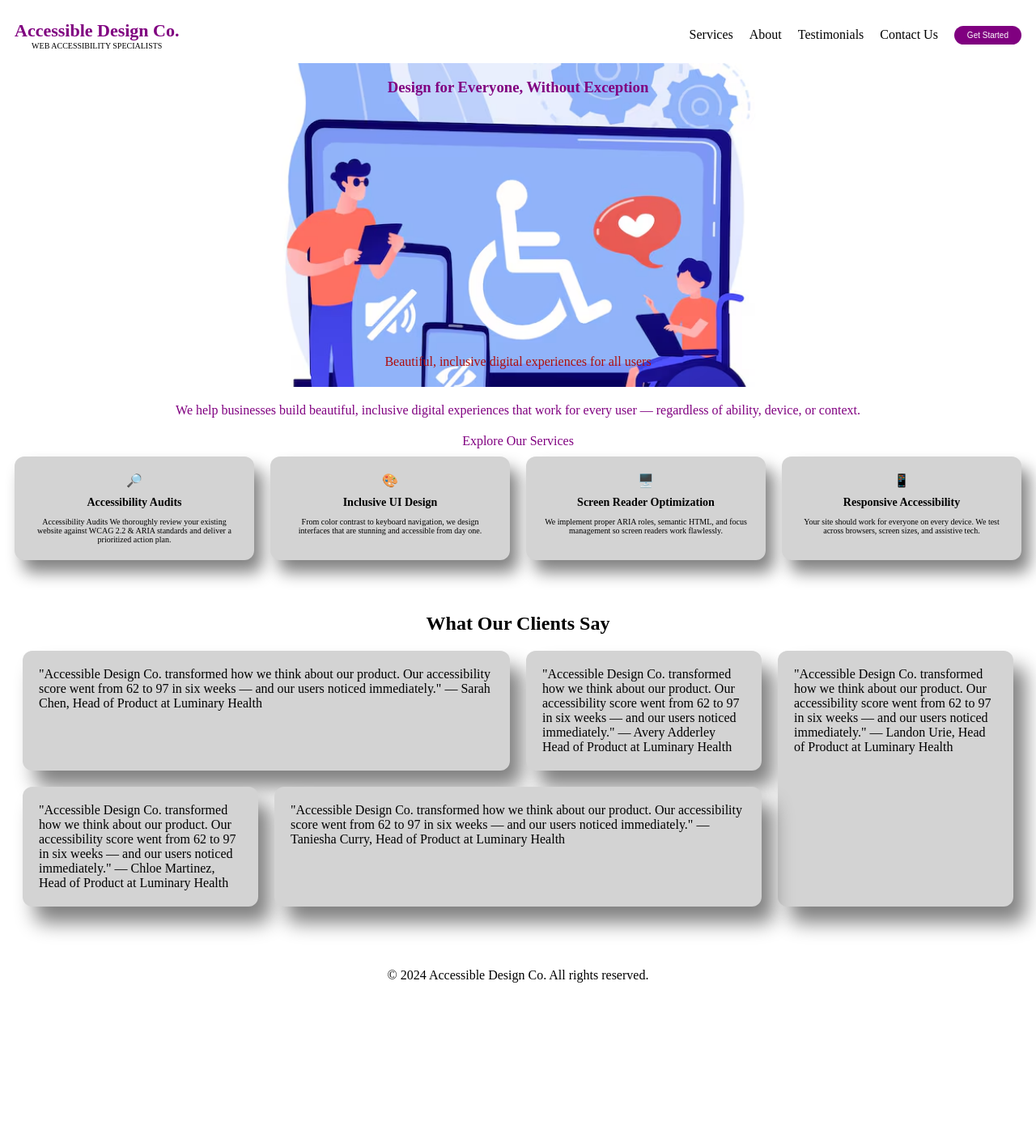
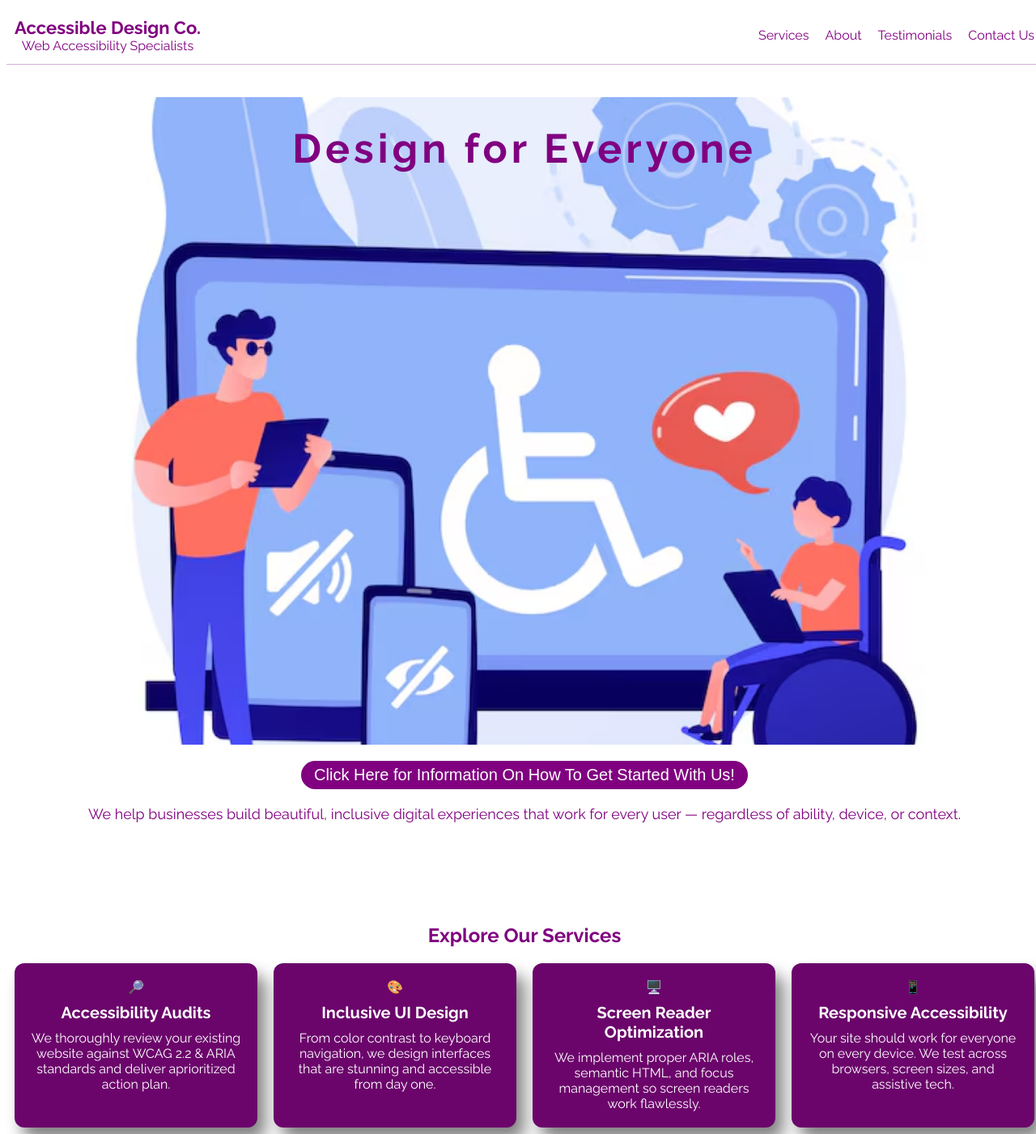
Before and after one commit to uries242/Mod2_SBA, a plain HTML site: page index.html in a window 1280 px wide. Shown: the top 1401 px of the page at 81% size. Before the commit the page ends 1258 px from the top, so only its background shows below. Drawn offline with Linux system fonts and the light colour scheme.

Commit message:
Added new features

```diff
--- a/index.html
+++ b/index.html
@@ -4,15 +4,20 @@
 <head>
     <meta charset="UTF-8">
     <meta name="viewport" content="width=device-width, initial-scale=1.0">
+    <link rel="preconnect" href="https://fonts.googleapis.com">
+    <link rel="preconnect" href="https://fonts.gstatic.com" crossorigin>
+    <link href="https://fonts.googleapis.com/css2?family=Raleway:ital,wght@0,100..900;1,100..900&display=swap"
+        rel="stylesheet">
     <link rel="stylesheet" href="./style.css">
     <title>Accessible Design Co</title>
 </head>
 
 <body>
     <header>
+
         <div class="brand">
-            <h4>Accessible Design Co.</h4>
-            <p>WEB ACCESSIBILITY SPECIALISTS</p>
+            <p class="company-name">Accessible Design Co.</p>
+            <p>Web Accessibility Specialists</p>
         </div>
 
         <div class="nav-group">
@@ -24,49 +29,51 @@
                     <li><a href="#contact">Contact Us</a></li>
                 </ul>
             </nav>
+        </div>
 
-            <button type="button">Get Started</button>
-        </div>
     </header>
 
     <main>
         <div class="hero-image">
             <div class="hero-text">
-                <h3>Design for Everyone, Without Exception</h1>
+                <h1>Design for Everyone</h1>
             </div>
-            <p class="hero-subtitle">Beautiful, inclusive digital experiences for all users</p>
+            <!-- <p class="hero-subtitle">Beautiful, inclusive digital experiences for all users</p> -->
         </div>
+
+        <button type="button">Click Here for Information On How To Get Started With Us!</button>
 
         <p class="intro-text">
             We help businesses build beautiful, inclusive digital experiences that work for every user — regardless of
             ability, device, or context.
         </p>
 
-        <p class="explore-text">
-            Explore Our Services
-        </p>
+        <section id="services" class="services">
+            <h2 class="explore-text">Explore Our Services</h2>
+            <div class="services-grid">
 
-        <section id="services" class="services">
                 <div class="service-card">
                     <span>🔎</span>
                     <h3>Accessibility Audits</h3>
-                <p>Accessibility Audits
-                    We thoroughly review your existing website against WCAG 2.2 & ARIA standards and deliver a
-                    prioritized action plan.</p>
+                    <p>We thoroughly review your existing website against WCAG 2.2 & ARIA standards and deliver
+                        aprioritized action plan.
+                    </p>
                 </div>
 
                 <div class="service-card">
                     <span>🎨</span>
                     <h3>Inclusive UI Design</h3>
                     <p>From color contrast to keyboard navigation, we design interfaces that are stunning and accessible
-                    from day one.</p>
+                        from day one.
+                    </p>
                 </div>
 
                 <div class="service-card">
                     <span>🖥️</span>
                     <h3>Screen Reader Optimization</h3>
                     <p>We implement proper ARIA roles, semantic HTML, and focus management so screen readers work
-                    flawlessly.</p>
+                        flawlessly.
+                    </p>
                 </div>
 
                 <div class="service-card">
@@ -75,42 +82,44 @@
                     <p>Your site should work for everyone on every device. We test across browsers, screen sizes, and
                         assistive tech.</p>
                 </div>
+            </div>
+
         </section>
 
-        <section id="testimonials" class="testimonials">
+        <section id="testimonials" class="testimonialHeader">
             <h2>What Our Clients Say</h2>
 
             <div class="testimonial-grid">
 
-                <div class="item" id="sarah">
-                    "Accessible Design Co. transformed how we think about our product. Our accessibility score went from
-                    62 to 97 in six weeks — and our users noticed immediately."
-                    — Sarah Chen, Head of Product at Luminary Health
-                </div>
+                <article class="item" id="sarah">
+                    <span>"Accessible Design Co. transformed how we think about our product. Our accessibility score went from
+                    62 to 97 in six weeks — and our users noticed immediately."</span>
+                    <p>— Sarah Chen, Head of Product at Luminary Health</p>
+                </article>
 
-                <div class="item" id="avery">
-                    "Accessible Design Co. transformed how we think about our product. Our accessibility score went from
-                    62 to 97 in six weeks — and our users noticed immediately."
-                    — Avery Adderley Head of Product at Luminary Health
-                </div>
+                <article class="item" id="avery">
+                    <span>"Accessible Design Co. transformed how we think about our product. Our accessibility score went from
+                    62 to 97 in six weeks — and our users noticed immediately."</span>
+                    <p>— Avery Adderley, Head of Product at Luminary Health</p>
+                </article>
 
-                <div class="item" id="landon">
-                    "Accessible Design Co. transformed how we think about our product. Our accessibility score went from
-                    62 to 97 in six weeks — and our users noticed immediately."
-                    — Landon Urie, Head of Product at Luminary Health
-                </div>
+                <article class="item" id="landon">
+                    <span>"Accessible Design Co. transformed how we think about our product. Our accessibility score went from
+                    62 to 97 in six weeks — and our users noticed immediately."</span>
+                    <p>— Landon Urie, Head of Product at Luminary Health</p>
+                </article>
 
-                <div class="item" id="chloe">
-                    "Accessible Design Co. transformed how we think about our product. Our accessibility score went from
-                    62 to 97 in six weeks — and our users noticed immediately."
-                    — Chloe Martinez, Head of Product at Luminary Health
-                </div>
+                <article class="item" id="chloe">
+                    <span>"Accessible Design Co. transformed how we think about our product. Our accessibility score went from
+                    62 to 97 in six weeks — and our users noticed immediately."</span>
+                    <p>— Chloe Martinez, Head of Product at Luminary Health</p>
+                </article>
 
-                <div class="item" id="taniesha">
-                    "Accessible Design Co. transformed how we think about our product. Our accessibility score went from
-                    62 to 97 in six weeks — and our users noticed immediately."
-                    — Taniesha Curry, Head of Product at Luminary Health
-                </div>
+                <article class="item" id="taniesha">
+                    <span>"Accessible Design Co. transformed how we think about our product. Our accessibility score went from
+                    62 to 97 in six weeks — and our users noticed immediately."</span>
+                    <p>— Taniesha Curry, Head of Product at Luminary Health</p>
+                </article>
             </div>
         </section>
     </main>
--- a/style.css
+++ b/style.css
@@ -1,28 +1,29 @@
-h4 {
-  color: black;
-  /* text-align: center; */
+body {
+  width: 100%;
+  height: 100vh;
+  background-color: white;
+  font-family: Raleway, sans-serif;
+  text-align: center;
 }
 
-.brand {
-  display: flex;
-  flex-direction: column;
-  /* align-items: center;
-  font-size: 24px;
-  font-weight: bold;
-  color: purple; */
-}
-
-.brand h4 {
+.company-name {
+  font-family: Raleway, sans-serif;
   font-size: 22px;
   font-weight: bold;
   color: purple;
   margin: 0;
 }
 
+.brand {
+  color: purple;
+  display: flex;
+  flex-direction: column;
+  align-items: center;
+}
+
 .brand p {
-  font-size: 10px;
   text-align: center;
-  color: black;
+  /* letter-spacing: 1px; */
   margin: 0;
 }
 
@@ -32,8 +33,8 @@ header {
   align-items: center;
   justify-content: space-between;
   gap: 40px;
-  color: black;
   padding: 10px;
+  border-bottom: 1px solid rgb(212, 175, 212);
 }
 
 .nav-group {
@@ -51,11 +52,12 @@ nav ul {
 
 nav a {
   text-decoration: none;
-  color: black;
+  color: purple;
 }
 
 button {
-  font-size: 10px;
+  margin-top: 20px;
+  font-size: 20px;
   padding: 6px 16px;
   background-color: purple;
   color: white;
@@ -65,10 +67,11 @@ button {
 }
 
 .hero-image {
+  margin-top: 40px;
   width: 100%;
-  height: 400px;
+  height: 100vh;
   background-image: url("images/electronic_accessibility.png");
-  background-size: 60%;
+  background-size: cover;
   background-repeat: no-repeat;
   background-position: center;
   position: relative;
@@ -78,7 +81,9 @@ button {
 }
 
 .hero-text {
+  font-size: 25px;
   text-align: center;
+  letter-spacing: 5px;
   color: purple;
   position: absolute;
   top: 0px;
@@ -92,12 +97,11 @@ button {
   color: rgb(174, 13, 13);
   text-align: center;
   white-space: nowrap;
-  /* background-color: rgba(0, 0, 0, 0.5); */
   padding: 6px 16px;
-  /* border-radius: 4px; */
 }
 
 .intro-text {
+    font-size: large;
   text-align: center;
   color: purple;
   margin: 20px;
@@ -106,35 +110,38 @@ button {
 .explore-text {
   text-align: center;
   color: purple;
-    margin-bottom: 5px;
+  margin-top: 100px;
+  margin-bottom: 20px;
 }
 
 .services {
+  padding: 5px 10px;
+}
+
+.services-grid {
   display: flex;
   gap: 20px;
-    padding: 5px 10px;
 }
 
 .service-card {
   text-align: center;
   flex: 1;
-    background-color: lightgray;
+  background-color: rgb(107, 5, 107);
   border-radius: 12px;
   padding: 20px;
-    box-shadow: 10px 15px 20px grey;;
+  box-shadow: 10px 15px 20px grey;
   transition: transform 0.3s ease;
 }
 
 .service-card h3 {
-    font-size: 14px;
-    color: black;
+  font-size: 20px;
+  color: white;
   margin: 10px 6px;
-
 }
 
 .service-card p {
-    font-size: 10px;
-    color: black;
+  font-size: 16px;
+  color: white;
   margin: 0;
 }
 
@@ -143,13 +150,11 @@ button {
   box-shadow: 15px 20px 25px grey;
 }
 
-.testimonials {
-    padding: 40px 20px;
-}
-
-.testimonials h2 {
+.testimonialHeader h2 {
   text-align: center;
+  margin-top: 100px;
   margin-bottom: 20px;
+  color: purple;
 }
 
 .testimonial-grid {
@@ -159,16 +164,28 @@ button {
 }
 
 .item {
-    background-color: lightgray;
+  color: white;
+  text-align: center;
+  line-height: 1.6;
+  background-color: purple;
   border-radius: 12px;
   padding: 20px;
   box-shadow: 15px 20px 25px grey;
+  display: flex;
+  flex-direction: column;
+  justify-content: center;
 }
 
-@media (min-width: 50em) {              /* this condition will only apply when the screen is at least 50em & above. "When the screen is 50em or wider, do this..." */
+.item p {
+  margin-top: 20px;
+  font-style: italic;
+  color: white;
+}
+
+@media (min-width: 50em) {
   .testimonial-grid {
-    grid-template-columns: repeat(4, 1fr);     /* create 4 equal columns */
-    grid-template-rows: repeat(2, auto);       /* create 2 rows, each automatically sized to fit their content */
+    grid-template-columns: repeat(4, 1fr);
+    grid-template-rows: repeat(2, auto);
   }
 
   #sarah {
@@ -178,7 +195,7 @@ button {
   #landon {
     grid-column: 4;
     grid-row: 1 / span 2;
-    color: black;
+    margin: 30px;
   }
 
   #taniesha {
```
Lines whose indentation alone changed are shown as unchanged.
